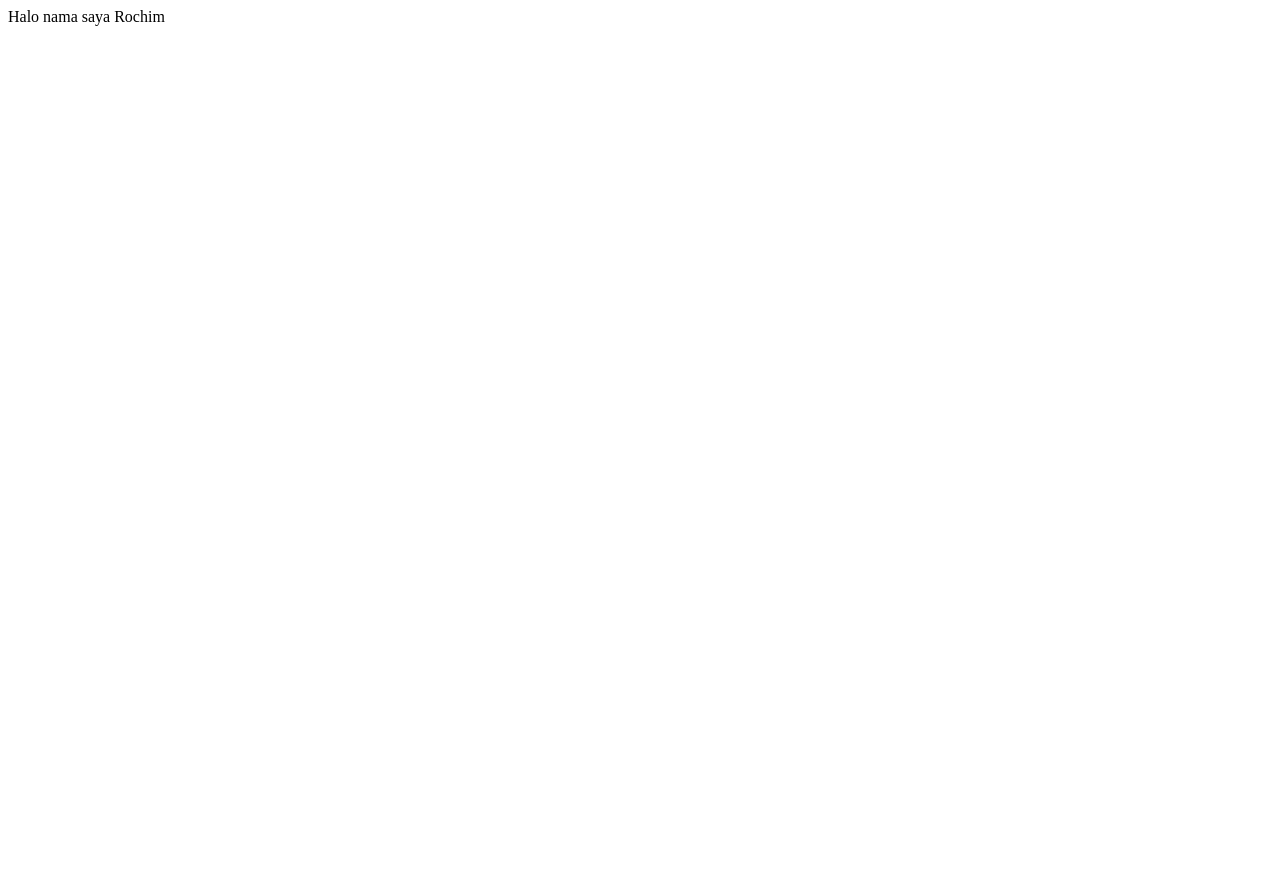
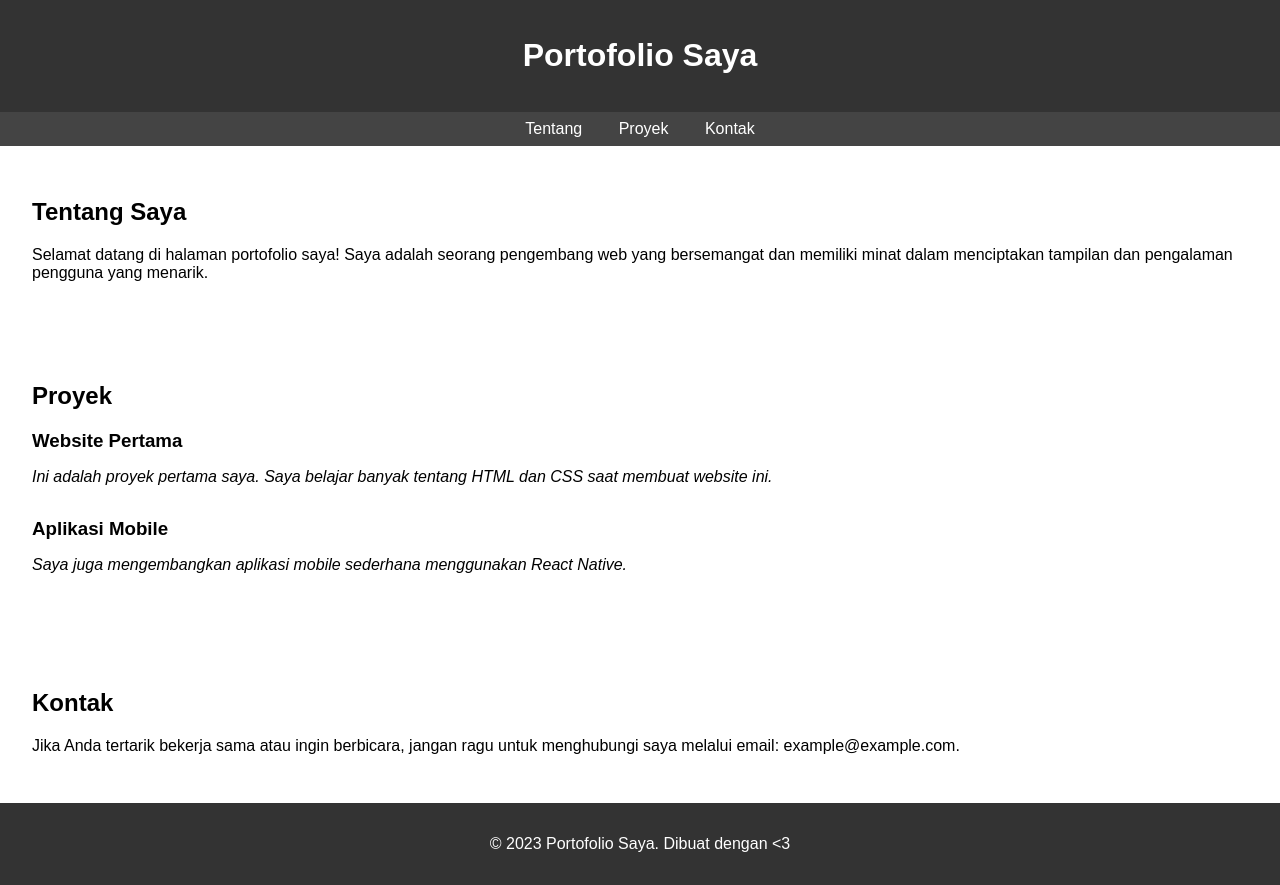
Before and after one commit to rochim26/rochim2.github.io, a plain HTML site: page index.html in a window 1280 px wide. Before the commit the page ends 800 px from the top, so only its background shows below. Drawn offline with Linux system fonts and the light colour scheme.

Commit message:
Update index.html

```diff
--- a/index.html
+++ b/index.html
@@ -1 +1,109 @@
-Halo nama saya Rochim
+<!DOCTYPE html>
+<html lang="en">
+
+<head>
+    <meta charset="UTF-8">
+    <meta name="viewport" content="width=device-width, initial-scale=1.0">
+    <title>Portofolio Saya</title>
+    <style>
+        body {
+            font-family: Arial, sans-serif;
+            margin: 0;
+            padding: 0;
+        }
+
+        header {
+            background-color: #333;
+            color: #fff;
+            text-align: center;
+            padding: 1rem;
+        }
+
+        nav {
+            background-color: #444;
+            color: #fff;
+            text-align: center;
+            padding: 0.5rem;
+        }
+
+        nav a {
+            color: #fff;
+            text-decoration: none;
+            padding: 0.5rem 1rem;
+        }
+
+        nav a:hover {
+            background-color: #555;
+        }
+
+        section {
+            padding: 2rem;
+        }
+
+        h1 {
+            text-align: center;
+        }
+
+        .project {
+            margin-bottom: 2rem;
+        }
+
+        .project h3 {
+            margin-bottom: 0.5rem;
+        }
+
+        .project p {
+            font-style: italic;
+        }
+
+        footer {
+            background-color: #333;
+            color: #fff;
+            text-align: center;
+            padding: 1rem;
+        }
+    </style>
+</head>
+
+<body>
+    <header>
+        <h1>Portofolio Saya</h1>
+    </header>
+
+    <nav>
+        <a href="#about">Tentang</a>
+        <a href="#projects">Proyek</a>
+        <a href="#contact">Kontak</a>
+    </nav>
+
+    <section id="about">
+        <h2>Tentang Saya</h2>
+        <p>Selamat datang di halaman portofolio saya! Saya adalah seorang pengembang web yang bersemangat dan memiliki
+            minat
+            dalam menciptakan tampilan dan pengalaman pengguna yang menarik.</p>
+    </section>
+
+    <section id="projects">
+        <h2>Proyek</h2>
+        <div class="project">
+            <h3>Website Pertama</h3>
+            <p>Ini adalah proyek pertama saya. Saya belajar banyak tentang HTML dan CSS saat membuat website ini.</p>
+        </div>
+        <div class="project">
+            <h3>Aplikasi Mobile</h3>
+            <p>Saya juga mengembangkan aplikasi mobile sederhana menggunakan React Native.</p>
+        </div>
+    </section>
+
+    <section id="contact">
+        <h2>Kontak</h2>
+        <p>Jika Anda tertarik bekerja sama atau ingin berbicara, jangan ragu untuk menghubungi saya melalui email:
+            example@example.com.</p>
+    </section>
+
+    <footer>
+        <p>&copy; 2023 Portofolio Saya. Dibuat dengan <3</p>
+    </footer>
+</body>
+
+</html>
```
